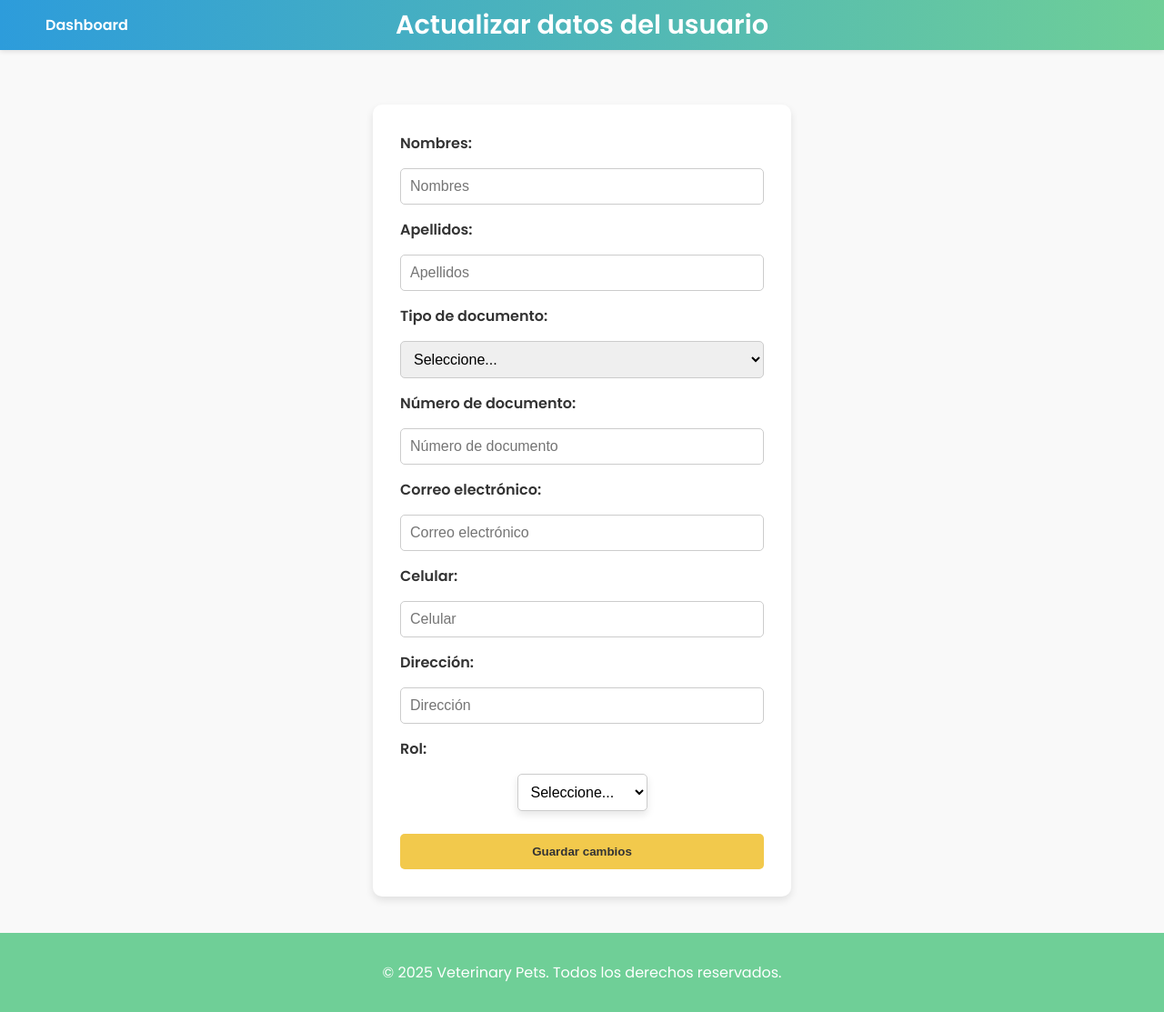
After one commit to yruedahu/veterinaria_frameworks, a Django app: page /users/actualizarusuario/ in a window 1280 px wide. The commit adds this page. Shown: the whole page at 91% size. Run offline with Django 5.2, Linux system fonts and the light colour scheme; parts of the project's set-up code (start-up, migrations or seed data) failed here and were passed over.

Commit message:
Templates crud Juanes

```diff
--- a/apps/veterinary_users/static/css/users_style.css
+++ b/apps/veterinary_users/static/css/users_style.css
@@ -40,7 +40,7 @@ main {
     padding: 20px;
 }
 
-#login, #registro, #cuenta_usuarios {
+#login, #registro, #cuenta_usuarios, #actualizar, #actualizar_contrasena, #rol, #editar_rol {
     max-width: 400px;
     margin: 0 auto;
     background: white;
@@ -49,18 +49,22 @@ main {
     box-shadow: 0 4px 8px rgba(0,0,0,0.1);
 }
 
-#login form, #registro form, #cuenta_usuarios form {
+#login form, #registro form, #cuenta_usuarios form, #actualizar form, #actualizar_contrasena form,
+#rol form, #editar_rol form {
     display: flex;
     flex-direction: column;
     gap: 15px;
 }
 
-#login label, #registro label, #cuenta_usuarios label {
+#login label, #registro label, #cuenta_usuarios label, #actualizar label, #actualizar_contrasena label,
+#rol label, #editar_rol label{
     font-weight: 600;
     text-align: left;
 }
 
-#login input, #registro input, #registro select, #cuenta_usuarios input {
+#login input, #registro input, #registro select, #cuenta_usuarios input, #actualizar input,
+#actualizar select, #actualizar_contrasena input, #actualizar_contrasena select, #rol input,
+#rol textarea, #editar_rol input, #editar_rol textarea {
     padding: 10px;
     border: 1px solid #ccc;
     border-radius: 5px;
--- /dev/null
+++ b/apps/veterinary_users/templates/veterinary_users/actualizar_usuarios.html
@@ -0,0 +1,59 @@
+{% load static %}
+<!DOCTYPE html>
+<html lang="es">
+<head>
+    <meta charset="UTF-8">
+    <meta name="viewport" content="width=device-width, initial-scale=1.0">
+    <title>Actualizar Usuario</title>
+    <link rel="stylesheet" href="{% static 'css/users_style.css' %}">
+    <link rel="preconnect" href="https://fonts.googleapis.com">
+    <link href="https://fonts.googleapis.com/css2?family=Poppins:wght@300;400;600&display=swap" rel="stylesheet">
+</head>
+<body>
+    <header>
+        <a href="" id="linkIndex">Dashboard</a>
+        <h1>Actualizar datos del usuario</h1>
+    </header>
+    <main>
+        <div id="actualizar">
+            <form method="post" id="form_actualizar">
+                {% csrf_token %}
+                <label for="nombres">Nombres:</label>
+                <input type="text" id="nombres" name="nombres" placeholder="Nombres" required>
+                <label for="apellidos">Apellidos:</label>
+                <input type="text" id="apellidos" name="apellidos" placeholder="Apellidos" required>
+                <label for="tipodocumento">Tipo de documento:</label>
+                <select id="tipodocumento" name="tipodocumento" required>
+                    <option value="">Seleccione...</option>
+                    <option value="cc">Cédula de ciudadanía</option>
+                    <option value="ti">Tarjeta de identidad</option>
+                    <option value="ce">Cédula de extranjería</option>
+                    <option value="pasaporte">Pasaporte</option>
+                </select>
+                <label for="numerodocumento">Número de documento:</label>
+                <input type="text" id="numerodocumento" name="numerodocumento" placeholder="Número de documento" required>
+                <label for="correo">Correo electrónico:</label>
+                <input type="email" id="correo" name="correo" placeholder="Correo electrónico" required>
+                <label for="celular">Celular:</label>
+                <input type="text" id="celular" name="celular" placeholder="Celular" required>
+                <label for="direccion">Dirección:</label>
+                <input type="text" id="direccion" name="direccion" placeholder="Dirección" required>
+                <label for="rol">Rol:</label>
+                <select id="rol" name="rol" required>
+                    <option value="">Seleccione...</option>
+                    <option value="admin">Administrador</option>
+                    <option value="veterinario">Veterinario</option>
+                    <option value="recepcionista">Recepcionista</option>
+                    <option value="cliente">Cliente</option>
+                </select>
+                <div class="acciones">
+                    <button type="submit">Guardar cambios</button>
+                </div>
+            </form>
+        </div>
+    </main>
+    <footer>
+        <p>&copy; 2025 Veterinary Pets. Todos los derechos reservados.</p>
+    </footer>
+</body>
+</html>
--- a/apps/veterinary_users/templates/veterinary_users/home_users.html
+++ b/apps/veterinary_users/templates/veterinary_users/home_users.html
@@ -18,6 +18,7 @@
         <br>
         <div id="login">
             <form  method="post" id="form_login">
+                {% csrf_token %}
                 <label for="correo">Correo electrónico</label>
                 <input type="email" name="correo" id="correo" placeholder="Correo electrónico">
                 <label for="contrasena">Contraseña</label>
--- a/apps/veterinary_users/urls.py
+++ b/apps/veterinary_users/urls.py
@@ -4,5 +4,9 @@ from . import views
 urlpatterns = [
     path('', views.home_users, name='home_users'),
     path('registrar/', views.registro_usuarios, name='registro_usuarios'),
-    path('cuentausuario/', views.cuenta_usuarios, name='cuenta_usuarios')
+    path('cuentausuario/', views.cuenta_usuarios, name='cuenta_usuarios'),
+    path('actualizarusuario/', views.actualizar_usuarios, name='actualizar_usuarios'),
+    path('actualizarcontrasena/', views.actualizar_contrasena, name='actualizar_contrasena'),
+    path('rol/', views.rol, name='rol'),
+    path('editarrol/', views.editar_rol, name='editar_rol'),
 ]
--- a/apps/veterinary_users/views.py
+++ b/apps/veterinary_users/views.py
@@ -9,3 +9,15 @@ def registro_usuarios(request):
 
 def cuenta_usuarios(request):
     return render(request, 'veterinary_users/cuenta_usuarios.html')
+
+def actualizar_usuarios(request):
+    return render(request, 'veterinary_users/actualizar_usuarios.html')
+
+def actualizar_contrasena(request):
+    return render(request, 'veterinary_users/actualizar_contrasena.html')
+
+def rol(request):
+    return render(request, 'veterinary_users/rol.html')
+
+def editar_rol(request):
+    return render(request, 'veterinary_users/a_e_rol.html')
```
Also changed, not shown: apps/veterinary_users/templates/veterinary_users/a_e_rol.html (added, +43 -0 lines), apps/veterinary_users/templates/veterinary_users/actualizar_contrasena.html (added, +37 -0 lines), apps/veterinary_users/templates/veterinary_users/rol.html (added, +35 -0 lines).
